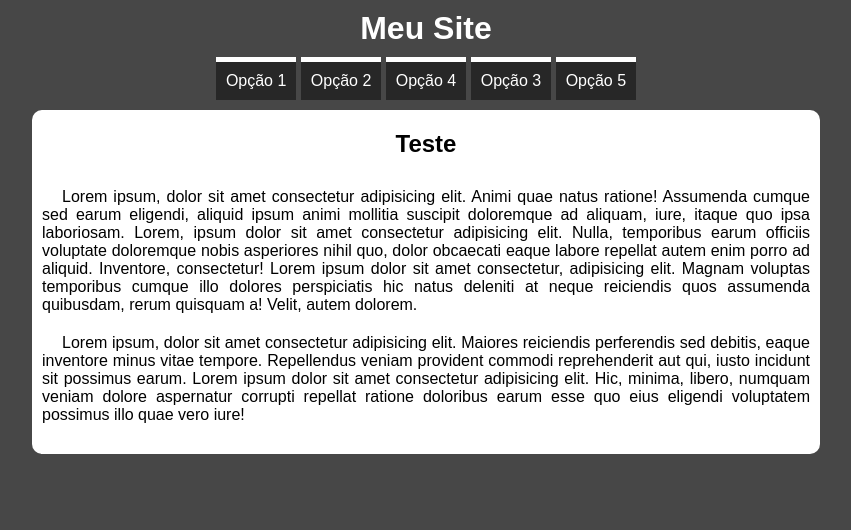
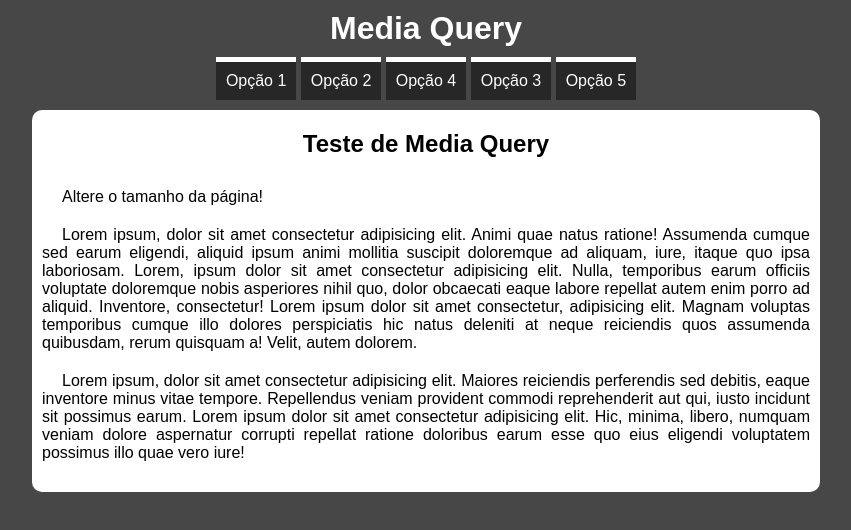
Before and after one commit to gg-br/site-cursoemvideo-05, a plain HTML site: page index.html in a window 1280 px wide. Shown: the whole page, without its empty margins (214-1065 px from the left). Drawn offline with Linux system fonts and the light colour scheme.

Commit message:
17/04/24

```diff
--- a/index.html
+++ b/index.html
@@ -13,7 +13,7 @@
 
 <body onresize="mudouTamanho()">
     <header>
-        <h1>Meu Site</h1>
+        <h1>Media Query</h1>
         <i id="bur" class="material-icons" onclick="clickMenu()">menu</i>
         <menu id="itens">
             <ul>
@@ -27,7 +27,8 @@
     </header>
     <main>
         <article>
-            <h2>Teste</h2>
+            <h2>Teste de Media Query</h2>
+            <p>Altere o tamanho da página!</p>
             <p>Lorem ipsum, dolor sit amet consectetur adipisicing elit. Animi quae natus ratione! Assumenda cumque sed earum eligendi, aliquid ipsum animi mollitia suscipit doloremque ad aliquam, iure, itaque quo ipsa laboriosam. Lorem, ipsum dolor sit amet consectetur adipisicing elit. Nulla, temporibus earum officiis voluptate doloremque nobis asperiores nihil quo, dolor obcaecati eaque labore repellat autem enim porro ad aliquid. Inventore, consectetur! Lorem ipsum dolor sit amet consectetur, adipisicing elit. Magnam voluptas temporibus cumque illo dolores perspiciatis hic natus deleniti at neque reiciendis quos assumenda quibusdam, rerum quisquam a! Velit, autem dolorem.</p>
             <p>Lorem ipsum, dolor sit amet consectetur adipisicing elit. Maiores reiciendis perferendis sed debitis, eaque inventore minus vitae tempore. Repellendus veniam provident commodi reprehenderit aut qui, iusto incidunt sit possimus earum. Lorem ipsum dolor sit amet consectetur adipisicing elit. Hic, minima, libero, numquam veniam dolore aspernatur corrupti repellat ratione doloribus earum esse quo eius eligendi voluptatem possimus illo quae vero iure!</p>
         </article>
```
